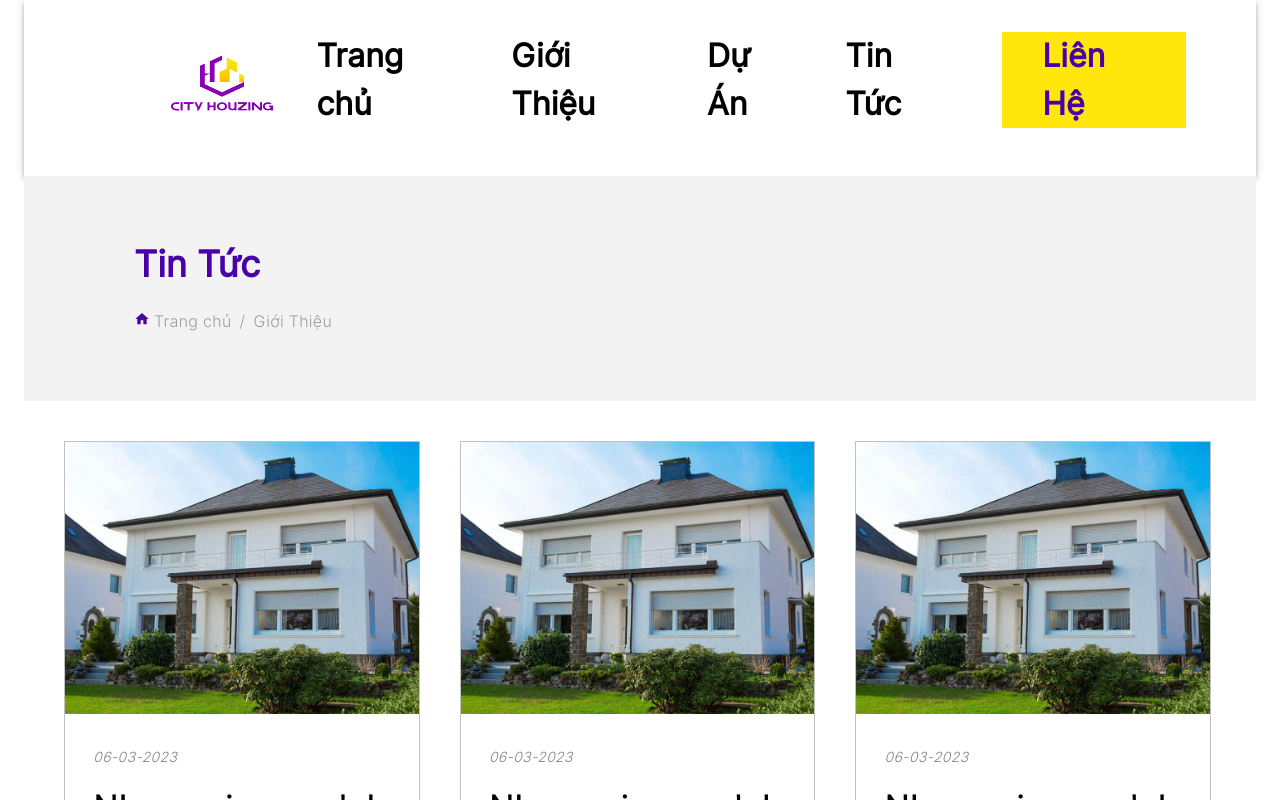
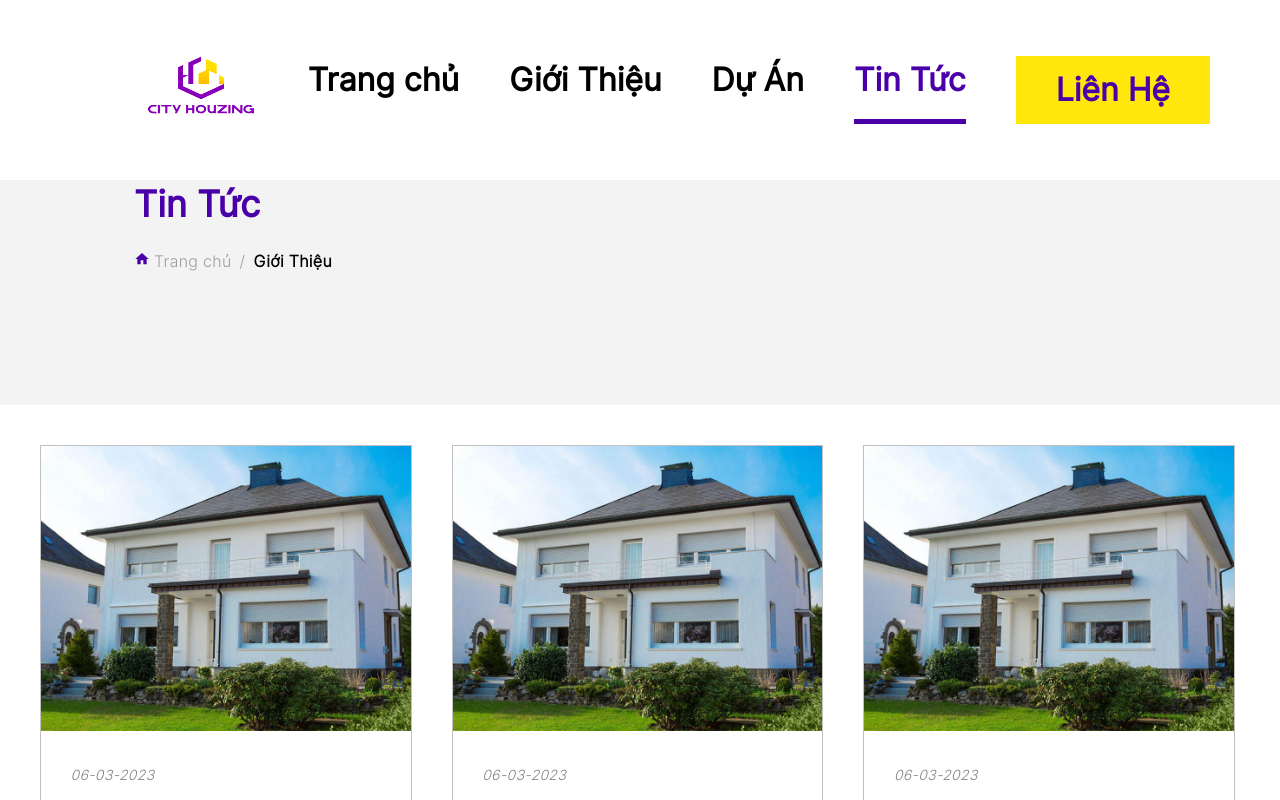
Before and after one commit to DuTran7/CityHouzing, a Next.js app: page /news in a window 1280 px wide. Shown: the top 800 px of the page. Built offline with nearby package versions, Linux system fonts and the light colour scheme.

Commit message:
update source

```diff
--- a/package.json
+++ b/package.json
@@ -15,7 +15,7 @@
     "@emotion/react": "^11.9.0",
     "@emotion/styled": "^11.8.1",
     "@hookform/resolvers": "^2.9.11",
-    "@mui/icons-material": "^5.6.0",
+    "@mui/icons-material": "^5.11.11",
     "@mui/lab": "^5.0.0-alpha.76",
     "@mui/material": "^5.6.2",
     "@mui/styled-engine-sc": "^5.5.2",
--- a/src/components/layouts/DefaultLayout.js
+++ b/src/components/layouts/DefaultLayout.js
@@ -13,7 +13,7 @@ const DefaultLayout = ({ children, showFooter = true, seo }) => {
         {/* <Head>
         <link rel="shortcut icon" href="/logo.jpg" />
       </Head> */}
-        <Container maxWidth="xl">
+
         <Box>
           <Header></Header>
         </Box>
@@ -41,7 +41,6 @@ const DefaultLayout = ({ children, showFooter = true, seo }) => {
             <></>
           )}
         </Box>
-        </Container>
       </Stack>
     </>
   );
--- a/src/components/pages/common/breadcrumb/breadcrumb.js
+++ b/src/components/pages/common/breadcrumb/breadcrumb.js
@@ -1,9 +1,9 @@
-import { Box, Breadcrumbs, Typography } from '@mui/material';
+import { Box, Breadcrumbs, Container, Typography } from '@mui/material';
 import { Stack } from '@mui/system';
 import Link from '@mui/material/Link';
 import { theme } from 'theme';
 import HomeIcon from '@mui/icons-material/Home';
-const BreadCrumb = ({ title, ...props }) => {
+const BreadCrumb = ({ title, listItem, ...props }) => {
   return (
     <>
       <Stack
@@ -13,6 +13,7 @@ const BreadCrumb = ({ title, ...props }) => {
           height: '225px',
         }}
       >
+        <Container marginLeft={'0'} height={'inherit'} maxWidth={'xl'}>
           <Box
             sx={{
               height: '100%',
@@ -47,6 +48,10 @@ const BreadCrumb = ({ title, ...props }) => {
                   Trang chủ
                 </Link>
                 <Link
+                  sx={{
+                    fontWeight: 'bold',
+                    color: theme.palette.common.black,
+                  }}
                   underline="hover"
                   color="inherit"
                   href="/material-ui/getting-started/installation/"
@@ -56,6 +61,7 @@ const BreadCrumb = ({ title, ...props }) => {
               </Breadcrumbs>
             </Box>
           </Box>
+        </Container>
       </Stack>
     </>
   );
--- a/src/components/pages/common/footer/index.js
+++ b/src/components/pages/common/footer/index.js
@@ -2,7 +2,8 @@ import { AppBar, Box, Stack, Toolbar, Typography } from '@mui/material';
 import LinkLogo from 'components/shared/LinkLogo';
 import React, { useState, useEffect } from 'react';
 import { theme } from 'theme';
-
+import FacebookIcon from '@mui/icons-material/Facebook';
+import YouTubeIcon from '@mui/icons-material/YouTube';
 // useEffect(() => {}, []);
 
 const Footer = ({ ...props }) => {
@@ -13,7 +14,7 @@ const Footer = ({ ...props }) => {
           backgroundColor: theme.palette.primary.main,
           height: '140px',
         }}
-        direction={'row'}
+        direction={{ xs: 'column', md: 'row' }}
         alignItems={'center'}
         justifyContent={'space-between'}
       >
@@ -40,7 +41,7 @@ const Footer = ({ ...props }) => {
             }}
           >
             <LinkLogo
-              width={'380x'}
+              width={'auto'}
               height={'60px'}
               imageURL={'/images/logo/logo1.jpg'}
             />
@@ -51,6 +52,22 @@ const Footer = ({ ...props }) => {
           <Typography color={theme.palette.common.white} variant="h4">
             CityHouzing© 2021
           </Typography>
+          <FacebookIcon
+            sx={{
+              marginLeft: '0 !important',
+              height: '60px',
+              width: '50px',
+              color: theme.palette.common.white,
+            }}
+          ></FacebookIcon>
+          <YouTubeIcon
+            sx={{
+              marginLeft: '0 !important',
+              height: '60px',
+              width: '50px',
+              color: theme.palette.common.white,
+            }}
+          ></YouTubeIcon>
         </Stack>
       </Stack>
     </>
--- a/src/components/pages/common/header/index.js
+++ b/src/components/pages/common/header/index.js
@@ -17,6 +17,7 @@ import { theme } from 'theme';
 import { styled } from '@mui/material';
 import { display } from '@mui/system';
 import Link from 'next/link';
+import { useRouter } from 'next/router';
 
 const ListItem = styled('div')(({ theme }) => ({
   '& .item': {
@@ -57,6 +58,8 @@ const Items = [
 const Header = ({ ...props }) => {
   const [anchorElNav, setAnchorElNav] = React.useState(null);
   const [anchorElUser, setAnchorElUser] = React.useState(null);
+  const router = useRouter();
+  const [active, setActive] = React.useState('');
 
   const handleOpenNavMenu = (event) => {
     setAnchorElNav(event.currentTarget);
@@ -72,6 +75,23 @@ const Header = ({ ...props }) => {
   const handleCloseUserMenu = () => {
     setAnchorElUser(null);
   };
+
+  useEffect(() => {
+    console.log('============route name', router.pathname.slice(1));
+    //setActive(router.pathname.slice(1));
+    switch (router.pathname.slice(1)) {
+      case 'introduction':
+        return setActive('giới thiệu');
+      case 'project':
+        return setActive('dự án');
+      case 'news':
+        return setActive('tin tức');
+      case '':
+        return setActive('trang chủ');
+      default:
+        return null;
+    }
+  }, []);
   return (
     <>
       <AppBar
@@ -148,7 +168,7 @@ const Header = ({ ...props }) => {
                         color: ' #4A00A9',
                       },
                     }}
-                    variant="h4"
+                    variant="h5"
                     className="item"
                   >
                     <Link
@@ -202,12 +222,22 @@ const Header = ({ ...props }) => {
                 <>
                   <Typography
                     sx={{
-                      color: theme.palette.common.black,
+                      color:
+                        active === item.name.toLowerCase()
+                          ? theme.palette.primary.main
+                          : theme.palette.common.black,
                       cursor: 'pointer',
+                      boxShadow:
+                        active === item.name.toLowerCase()
+                          ? 'inset 0 -5px 0 #4A00A9'
+                          : '',
                       paddingBottom: '15x',
                       mr: '50px',
                       pb: '15px',
                       '&:hover': {
+                        '& a': {
+                          color: ' #4A00A9 !important',
+                        },
                         //borderBottom: '2px solid #4A00A9',
                         boxShadow: 'inset 0 -5px 0 #4A00A9',
                         color: ' #4A00A9',
@@ -217,12 +247,7 @@ const Header = ({ ...props }) => {
                     variant="h4"
                     className="item"
                   >
-                    <Link
-                      sx={{ '& a:hover': { color: '#4A00A9 !important' } }}
-                      href={item.linkTo}
-                    >
-                      {item.name}
-                    </Link>
+                    <Link href={item.linkTo}>{item.name}</Link>
                   </Typography>
                 </>
               );
@@ -236,10 +261,10 @@ const Header = ({ ...props }) => {
                   paddingBottom: '15x',
                   mr: '50px',
                   background: '#FFE70C',
-                  padding: '0 40px',
+                  padding: '10px 40px',
                   '&:hover': {
                     background: theme.palette.common.white,
-                    color: '#FFE70C',
+                    color: theme.palette.primary.main,
                   },
                 }}
                 variant="h4"
--- a/src/components/shared/LinkLogo.js
+++ b/src/components/shared/LinkLogo.js
@@ -10,7 +10,7 @@ const LinkLogo = ({ width, height, imageURL }) => {
         }}
       >
         <a>
-          <Image
+          <img
             src={imageURL}
             width={width || 120} // Width of logo
             height={height || 48} // Height of logo
```
Also changed, not shown: src/components/pages/Introduction/introduction.js (+8 -4 lines), src/components/pages/project/project.js (+12 -1 lines). Lines whose indentation alone changed are shown as unchanged.
